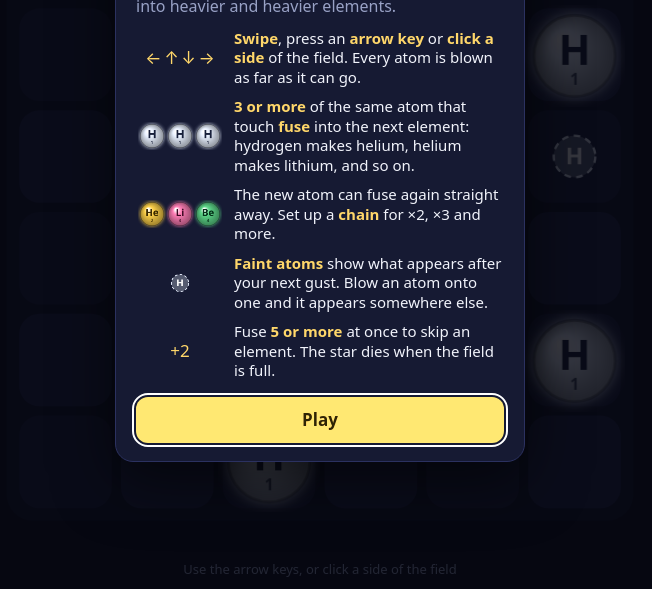
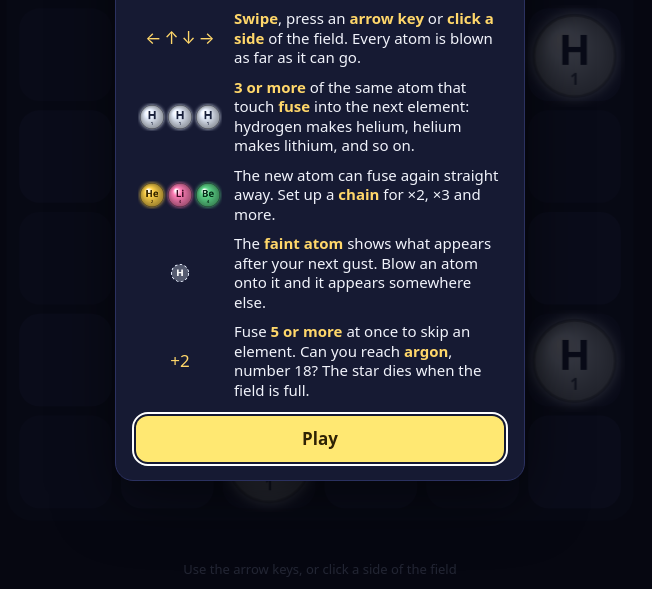
Before and after one commit to Niuslar/SlopGames, a plain HTML site: page games/solar-gust/index.html in a window 1280 px wide. Shown: the part 211-800 px from the top of the page, without its empty margins (320-972 px from the left). Drawn offline with Linux system fonts and the light colour scheme.

Commit message:
feature: Make it easier to reach max level

```diff
--- a/games/solar-gust/index.html
+++ b/games/solar-gust/index.html
@@ -94,8 +94,8 @@
       <li><span class="ic">←&thinsp;↑&thinsp;↓&thinsp;→</span><div><b>Swipe</b>, press an <b>arrow key</b> or <b>click a side</b> of the field. Every atom is blown as far as it can go.</div></li>
       <li><span class="ic"><canvas data-z="1"></canvas><canvas data-z="1"></canvas><canvas data-z="1"></canvas></span><div><b>3 or more</b> of the same atom that touch <b>fuse</b> into the next element: hydrogen makes helium, helium makes lithium, and so on.</div></li>
       <li><span class="ic"><canvas data-z="2"></canvas><canvas data-z="3"></canvas><canvas data-z="4"></canvas></span><div>The new atom can fuse again straight away. Set up a <b>chain</b> for ×2, ×3 and more.</div></li>
-      <li><span class="ic"><canvas data-g="1"></canvas></span><div><b>Faint atoms</b> show what appears after your next gust. Blow an atom onto one and it appears somewhere else.</div></li>
-      <li><span class="ic">+2</span><div>Fuse <b>5 or more</b> at once to skip an element. The star dies when the field is full.</div></li>
+      <li><span class="ic"><canvas data-g="1"></canvas></span><div>The <b>faint atom</b> shows what appears after your next gust. Blow an atom onto it and it appears somewhere else.</div></li>
+      <li><span class="ic">+2</span><div>Fuse <b>5 or more</b> at once to skip an element. Can you reach <b>argon</b>, number 18? The star dies when the field is full.</div></li>
     </ul>
     <button type="button" class="go" id="helpgo">Play</button>
   </div>
@@ -130,13 +130,12 @@ const ELEMENTS = [null, ["H", "Hydrogen"], ["He", "Helium"], ["Li", "Lithium"],
   ["Cl", "Chlorine"], ["Ar", "Argon"]];
 const MAX_Z = ELEMENTS.length - 1;
 
-// What drifts in each turn depends on the heaviest element made so far.
-function spawnRules(top) {
-  return {
-    count: top < 2 ? 2 : top < 4 ? 3 : top < 6 ? 4 : top < 8 ? 5 : 6,
-    helium: top < 3 ? 0 : 0.3,                      // chance that a new atom is helium
-    lithium: top < 5 ? 0 : 0.12,                    // ... or lithium
-  };
+// One new atom drifts in each turn, picked evenly from a small range of elements below the heaviest one made so far.
+// A new game gets hydrogen only. The range then widens to four elements and climbs as the star does: once you have
+// made nitrogen (7) hydrogen stops arriving, and so on. This is what keeps the last element, argon, within reach.
+function pickAtom(top, rng) {
+  const lo = Math.max(1, top - 5), hi = Math.max(lo, Math.min(top - 1, lo + 3));
+  return lo + Math.floor(rng() * (hi - lo + 1));
 }
 
 function emptyCells(grid) {
@@ -186,22 +185,14 @@ function findGroups(grid) {
   return groups;
 }
 
-// Heavier elements are worth far more: each step up the table doubles the points.
-function fusePoints(newZ, size, chain) { return 10 * size * 2 ** Math.min(newZ - 2, 20) * chain; }
+// Heavier elements are worth far more: the points grow with the square of the atomic number.
+function fusePoints(newZ, size, chain) { return 5 * size * newZ * newZ * chain; }
 
-function pickAtom(top, rng) {
-  const rules = spawnRules(top), r = rng();
-  return r < rules.lithium ? 3 : r < rules.lithium + rules.helium ? 2 : 1;
-}
-
-// Mark the cells where new atoms will condense after the next gust.
+// Mark the cell where the new atom will condense after the next gust.
 function seedSprouts(state, rng) {
-  const rules = spawnRules(state.top), free = emptyCells(state.grid);
+  const free = emptyCells(state.grid);
   state.sprouts = [];
-  for (let n = 0; n < rules.count && free.length; n++) {
-    const i = free.splice(Math.floor(rng() * free.length), 1)[0];
-    state.sprouts.push({ i, c: pickAtom(state.top, rng) });
-  }
+  if (free.length) state.sprouts.push({ i: free[Math.floor(rng() * free.length)], c: pickAtom(state.top, rng) });
   return state.sprouts.map(s => ({ i: s.i, c: s.c }));
 }
 
@@ -249,7 +240,7 @@ function resolve(state, dir, steps, turn) {
   }
 }
 
-// New atoms condense where they were marked. If an atom was blown onto the mark, the new one appears in a free cell instead.
+// The new atom condenses where it was marked. If an atom was blown onto the mark, it appears in a free cell instead.
 function growSprouts(state, steps, rng) {
   const before = state.grid.slice(), grown = [], covered = [];
   for (const s of state.sprouts) {
@@ -277,7 +268,7 @@ function playMove(state, dir, rng) {
   resolve(state, dir, steps, turn);
   growSprouts(state, steps, rng);
   resolve(state, dir, steps, turn);
-  // An empty field would leave nothing to blow around, so let the next atoms appear straight away
+  // An empty field would leave nothing to blow around, so let the next atom appear straight away
   for (let guard = 0; guard < 20 && state.grid.every(v => !v); guard++) {
     steps.push({ type: "seed", sprouts: seedSprouts(state, rng), grid: state.grid.slice() });
     growSprouts(state, steps, rng);
@@ -457,8 +448,8 @@ const DURATION = { slide: 150, fuse: 360, grow: 260, seed: 170, over: 0 };
 function validSave(s) {
   return !!s && typeof s === "object" && Array.isArray(s.grid) && s.grid.length === CELLS &&
     s.grid.every(v => Number.isInteger(v) && v >= 0 && v <= MAX_Z) &&
-    Array.isArray(s.sprouts) && s.sprouts.length <= CELLS &&
-    s.sprouts.every(p => p && Number.isInteger(p.i) && p.i >= 0 && p.i < CELLS && Number.isInteger(p.c) && p.c >= 1 && p.c <= 3 && !s.grid[p.i]) &&
+    Array.isArray(s.sprouts) && s.sprouts.length <= 1 &&
+    s.sprouts.every(p => p && Number.isInteger(p.i) && p.i >= 0 && p.i < CELLS && Number.isInteger(p.c) && p.c >= 1 && p.c <= MAX_Z && !s.grid[p.i]) &&
     new Set(s.sprouts.map(p => p.i)).size === s.sprouts.length &&
     ["score", "top", "fusions", "moves", "bestChain"].every(k => Number.isFinite(s[k]) && s[k] >= 0) &&
     Number.isInteger(s.top) && s.top >= 1 && s.top <= MAX_Z && s.top >= Math.max(...s.grid) &&
@@ -487,7 +478,7 @@ function setTip() {
   el.textContent =
     m < 2 ? (coarse ? "Swipe anywhere to send a gust of wind" : "Use the arrow keys, or click a side of the field") :
     m < 6 ? "Bring 3 of the same atom together to fuse them" :
-    m < 12 ? "Faint atoms appear after your next gust. Plan ahead!" :
+    m < 12 ? "The faint atom appears after your next gust. Plan ahead!" :
     m < 18 ? "Fuse 5 or more at once to skip an element" :
     m < 26 ? "Keep heavy atoms together so they can meet again" : "";
 }
@@ -605,7 +596,7 @@ function startFuse(s) {
   else if (s.chain > 1) callout = { text: PRAISE[Math.min(s.chain, PRAISE.length - 1)] + " ×" + s.chain, sub: "", t: 0 };
   if (s.discovered.length) {
     const z = s.discovered[s.discovered.length - 1];
-    banner = { text: ELEMENTS[z][1] + "!", sub: "New heaviest element · number " + z, t: 0 };
+    banner = { text: ELEMENTS[z][1] + "!", sub: z === MAX_Z ? "The last element. Your star is complete!" : "New heaviest element · number " + z, t: 0 };
     sfx.discover();
   }
 }
```
